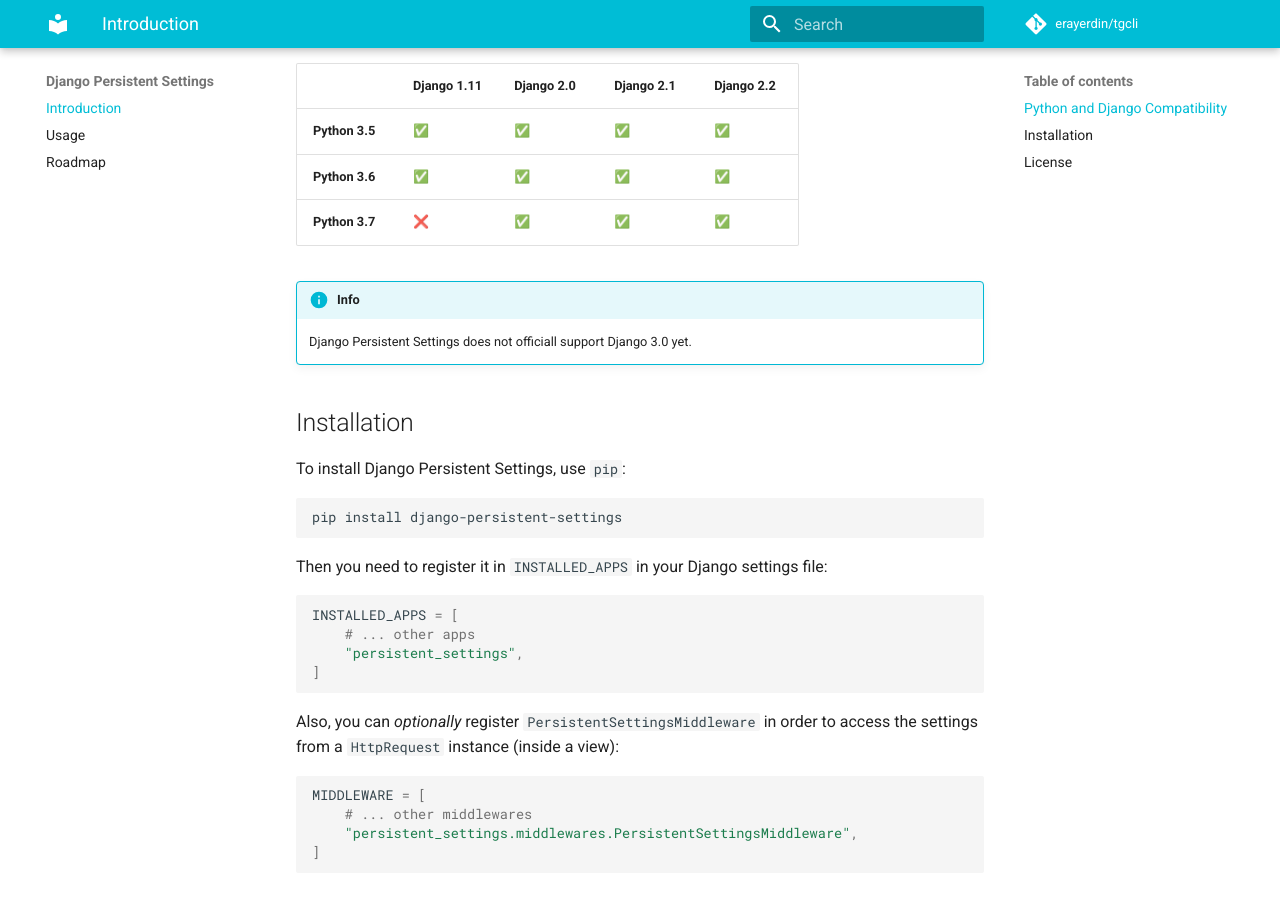
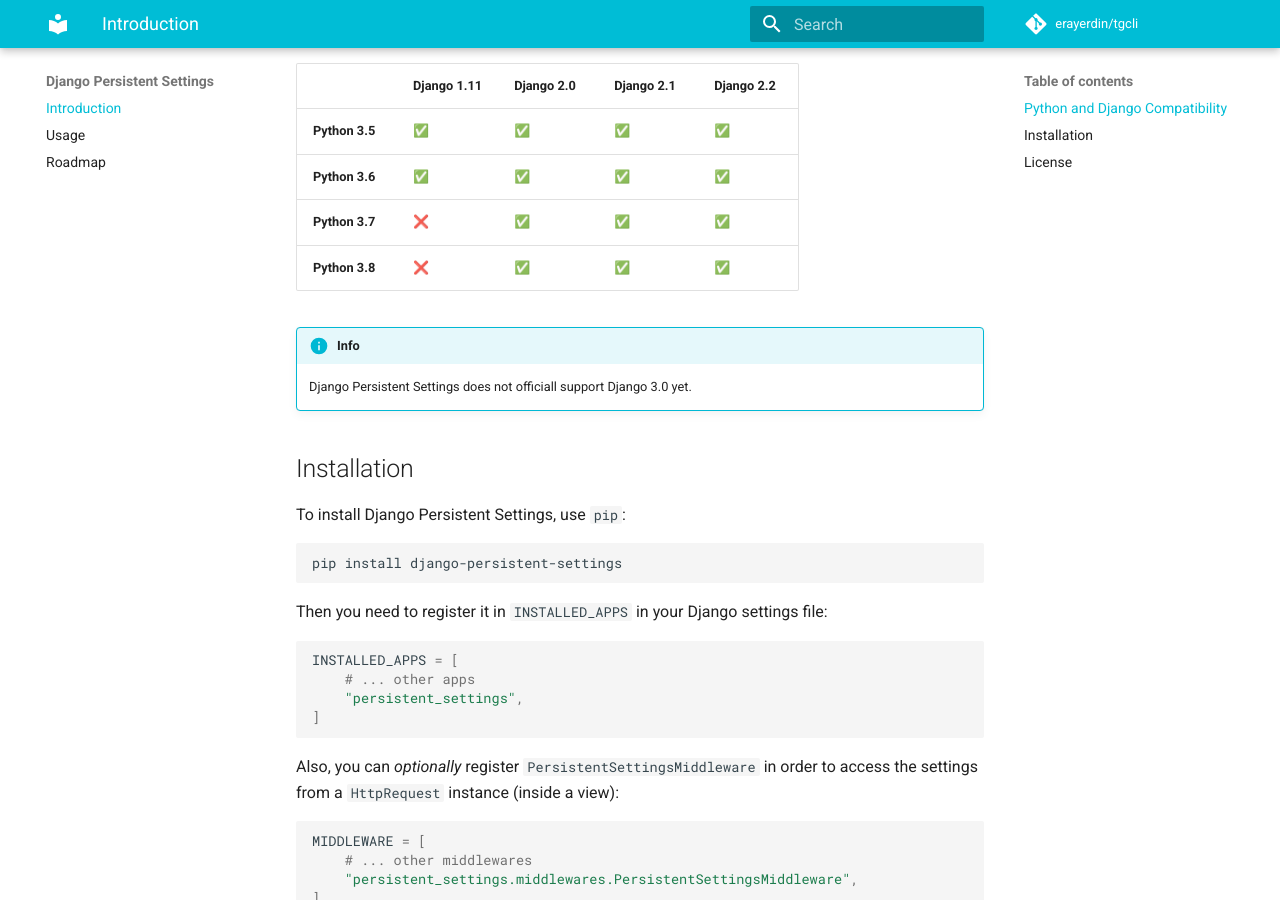
Before and after one commit to erayerdin/django-persistent-settings, an MkDocs documentation site: the page built from docs/index.md, in a window 1280 px wide and 900 px high, scrolled down 342 px. Built offline with MkDocs 1.6.1 and Material for MkDocs 9.7.7, drawn with Linux system fonts in a browser that asks for light colours; comment, search, counter and statistics services are not loaded.

Commit message:
Python 3.8 Support (#12)
* added py3.8 to workflow

* excluded py3.8 dj1.11 from testing workflow

* removed exclusion and added condition

* added "or" exclusion to testing workflow

* indented exclude

* added conditions

* updated condition

* coverage restricted to py3.7 and dj2.2

* added py3.8 to setup

* updated changelog

* updated compatibility table

```diff
--- a/docs/index.md
+++ b/docs/index.md
@@ -15,6 +15,7 @@
 | **Python 3.5** | ✅ | ✅ | ✅ | ✅ |
 | **Python 3.6** | ✅ | ✅ | ✅ | ✅ |
 | **Python 3.7** | ❌ | ✅ | ✅ | ✅ |
+| **Python 3.8** | ❌ | ✅ | ✅ | ✅ |
 
 !!! info
     Django Persistent Settings does not officiall support
--- a/setup.py
+++ b/setup.py
@@ -38,6 +38,7 @@
         "Programming Language :: Python :: 3.5",
         "Programming Language :: Python :: 3.6",
         "Programming Language :: Python :: 3.7",
+        "Programming Language :: Python :: 3.8",
         "Framework :: Django :: 1.11",
         "Framework :: Django :: 2.0",
         "Framework :: Django :: 2.1",
```
Also changed, not shown: CHANGELOG.md (+4 -0 lines), 2 other files.
